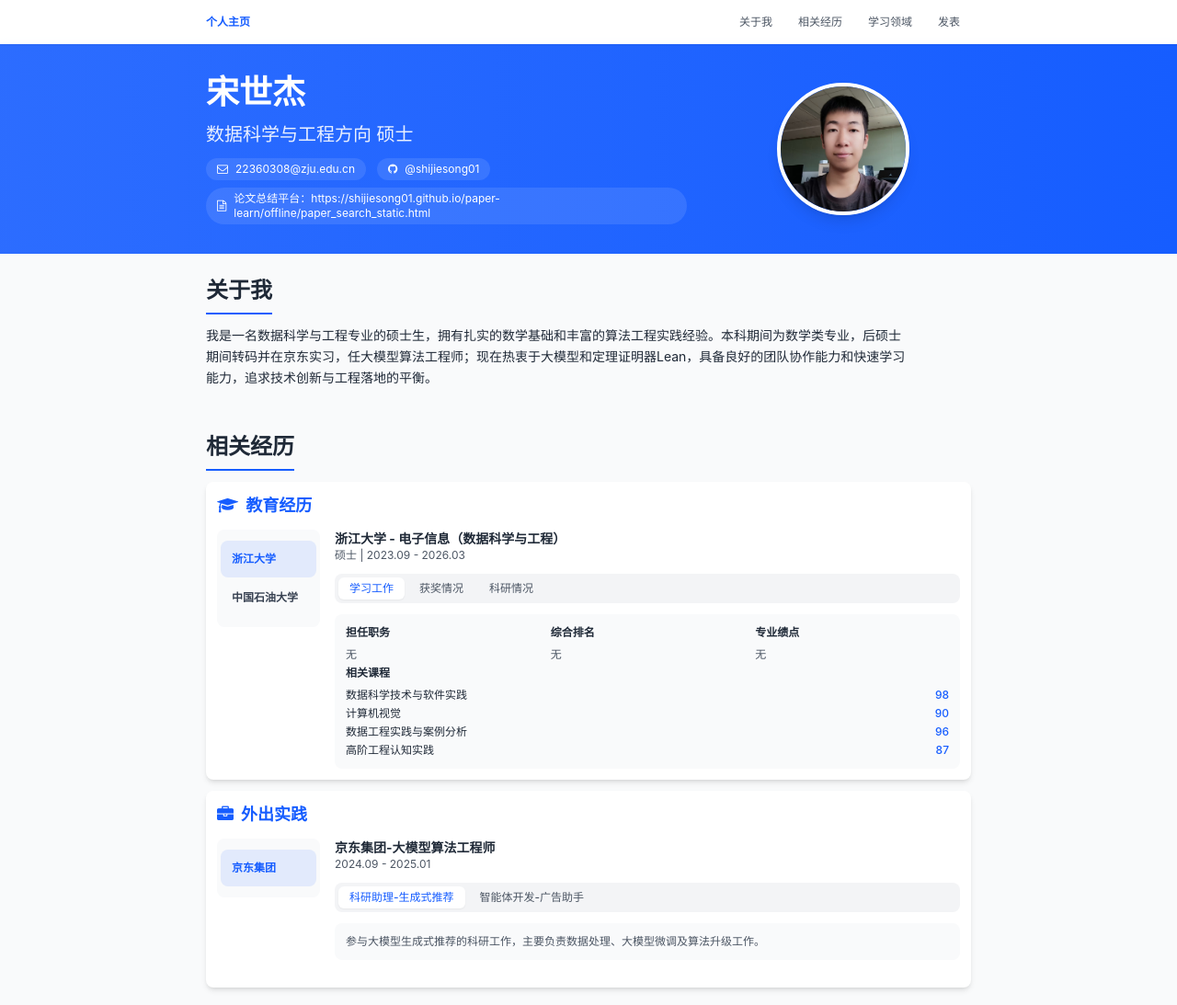
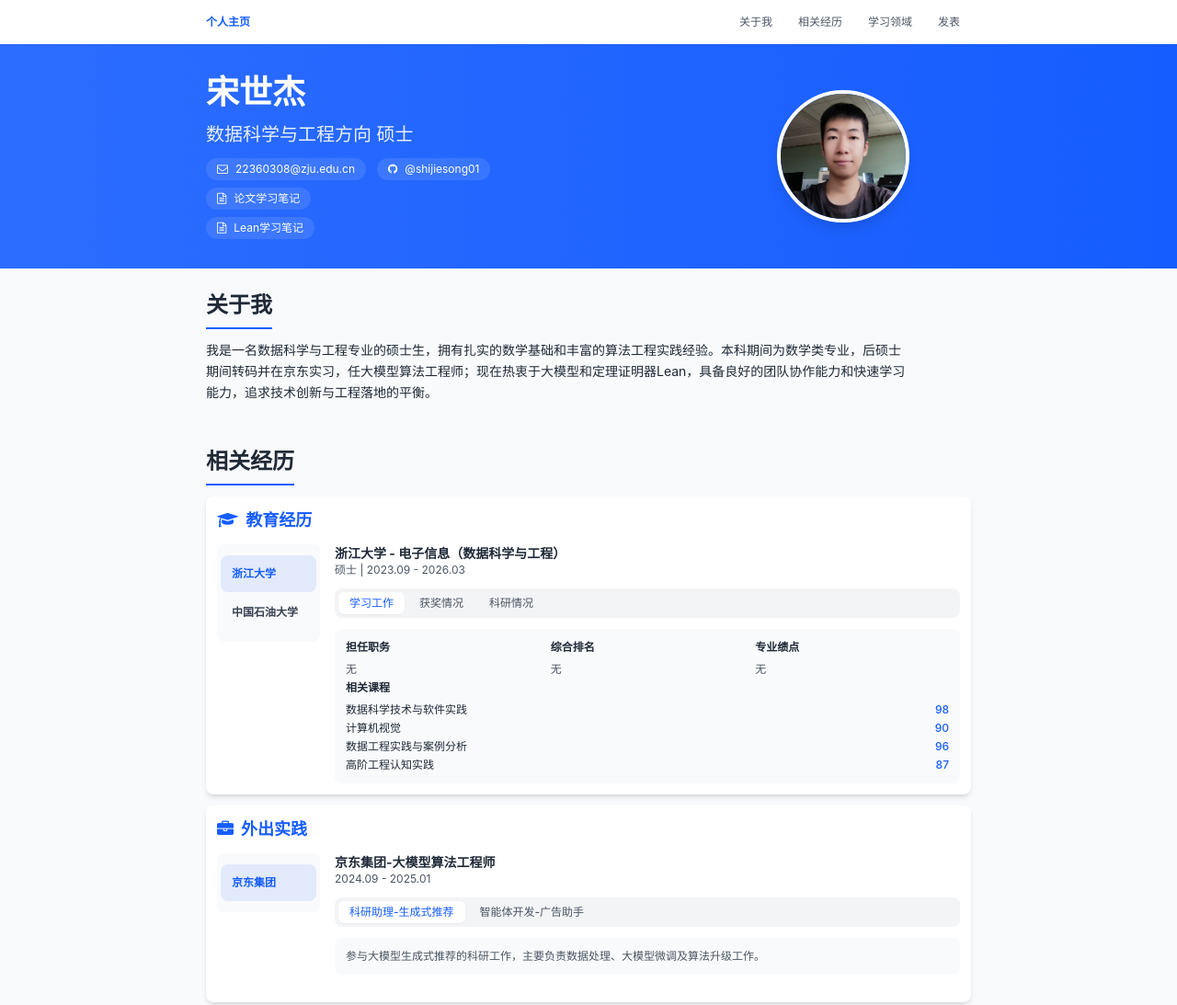
Before and after one commit to shijiesong01/shijiesong01.github.io, a plain HTML site: page index.html in a window 1280 px wide. Shown: the top 1093 px of the page at 92% size. Drawn offline with nearby package versions, Linux system fonts and the light colour scheme.

Commit message:
添加 Lean学习笔记 按钮链接并与论文学习笔记同样样式

```diff
--- a/index.html
+++ b/index.html
@@ -93,7 +93,10 @@
                             </a>
                         </div>
                         <a href="https://shijiesong01.github.io/paper-learn/offline/paper_search_static.html" target="_blank" class="flex items-center bg-white/10 hover:bg-white/20 px-3 py-1 rounded-full transition-colors w-fit">
-                            <i class="fa fa-file-text-o mr-2"></i> 论文总结平台：https://shijiesong01.github.io/paper-learn/offline/paper_search_static.html
+                            <i class="fa fa-file-text-o mr-2"></i> 论文学习笔记
+                        </a>
+                        <a href="https://shijiesong01.github.io/lean-learn/" target="_blank" class="flex items-center bg-white/10 hover:bg-white/20 px-3 py-1 rounded-full transition-colors w-fit">
+                            <i class="fa fa-file-text-o mr-2"></i> Lean学习笔记
                         </a>
                     </div>
                 </div>
```
